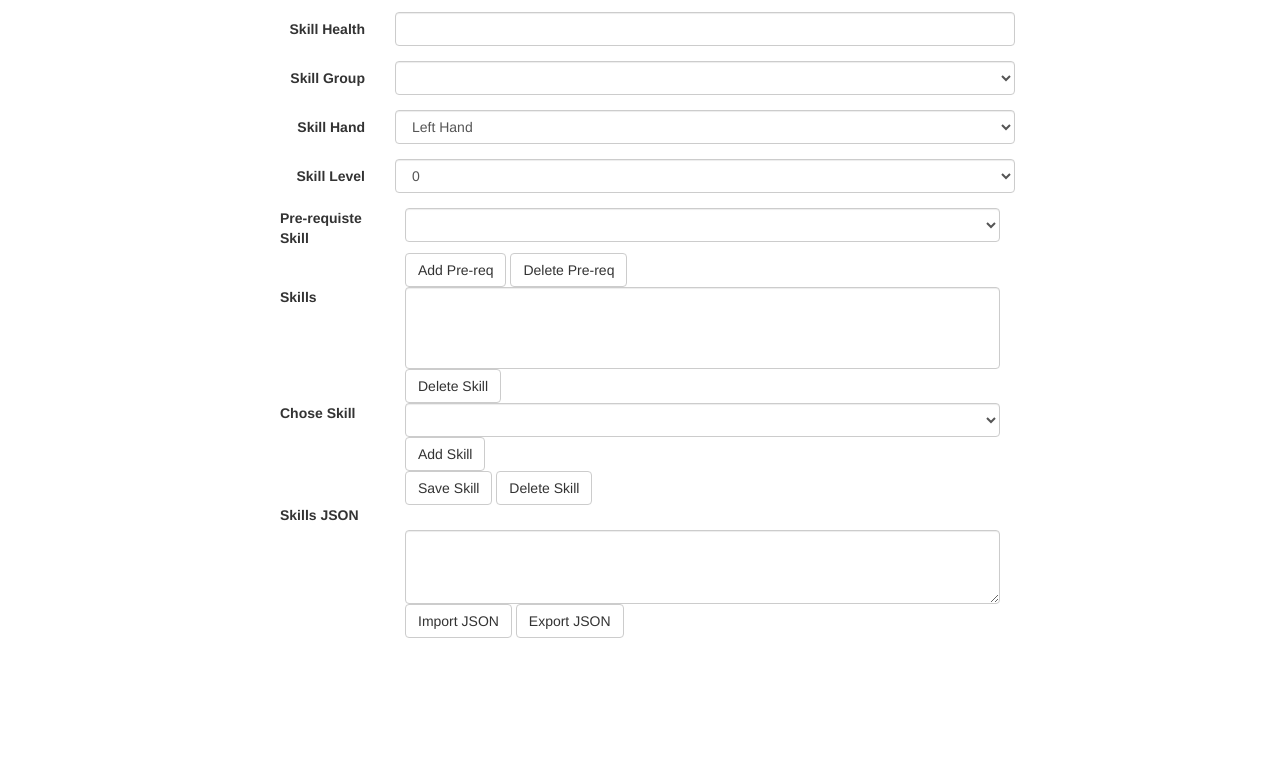
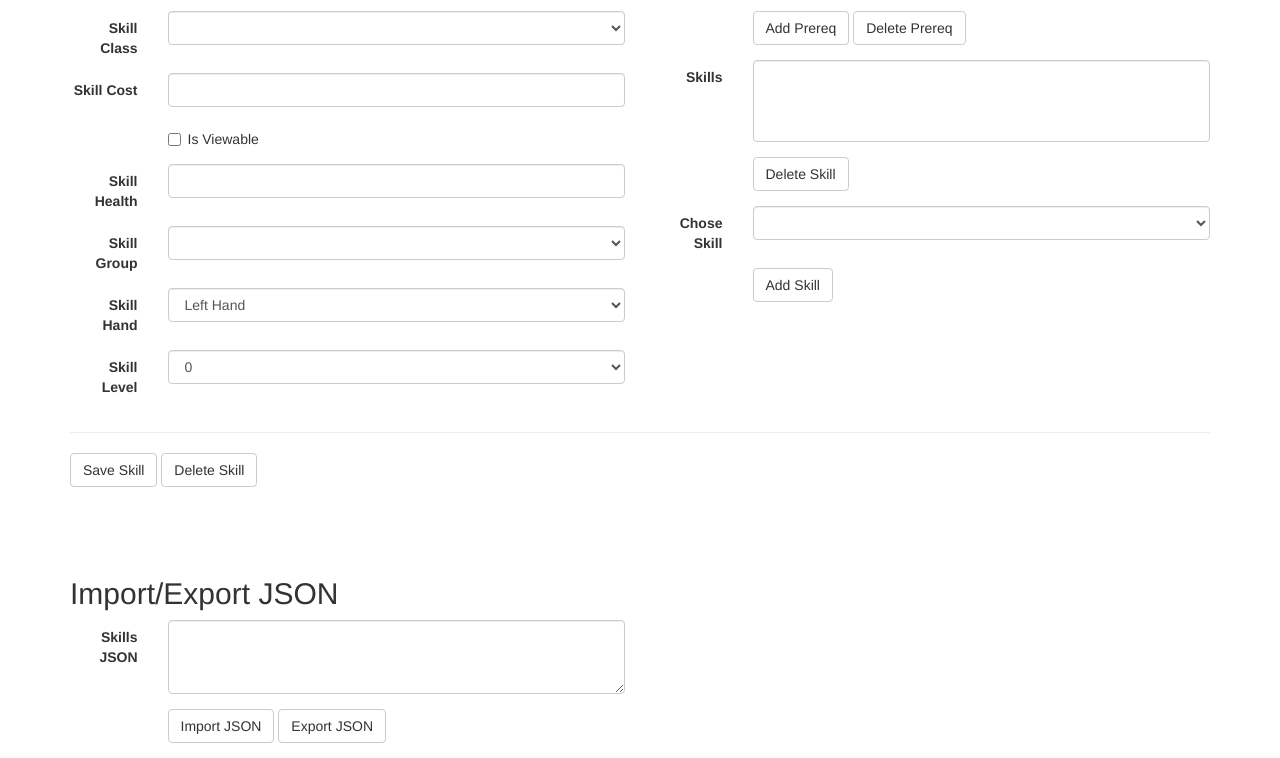
Before and after one commit to zachzeid/crystallize, a plain HTML site: page index.html in a window 1280 px wide. Shown: the part 347-1105 px from the top of the page. Before the commit the page ends 985 px from the top, so only its background shows below. Drawn offline with nearby package versions, Linux system fonts and the light colour scheme.

Commit message:
More changes to layout.

```diff
--- a/index.html
+++ b/index.html
@@ -27,10 +27,11 @@
         </div>
       </div>
     </nav>
-    <div class="container">
+    <div class="container"><!-- Open div container-->
       <div class="row">
-        <div class="col-xs-8 col-xs-offset-2"> <!-- Beginning of main column -->
-          <form class="form-horizontal"> <!-- Beginning of form tag -->
+        <div class="col-xs-12">
+          <h2>Add/Edit Skills</h2>
+          <form class="form-horizontal">
             <div class="form-group"><!-- Begin add skill form group-->
               <label for="skill" class="col-xs-2 control-label">Skill</label>
               <div class="col-xs-10">
@@ -43,6 +44,14 @@
                   <button class="btn btn-default">Add Skill</button>
               </div>
             </div>
+          </form>
+        </div>
+      </div>
+      <div class="row">
+        <div class="col-xs-6"> <!-- Beginning of main column -->
+          <h2>Skill Details</h2>
+          <form class="form-horizontal"> <!-- Beginning of form tag -->
+
 
 
             <div class="form-group"><!-- Begin Skill Name Form  Group-->
@@ -142,13 +151,14 @@
             </div><!-- End Skill Level Dropdown Form Group-->
           </form>
         </div> <!-- End of main column -->
-      </div><!-- End main row-->
 
-      <div class="row"><!-- Begin prereq row -->
-        <div class="col-xs-8 col-xs-offset-2"><!-- Begin prereq col -->
 
+
+        <div class="col-xs-6"><!-- Begin prereq col -->
+          <h2>Skill Prerequistes</h2>
+          <form class="form-horizontal">
             <div class="form-group"><!-- Begin Prereq Skill Dropdown Form Group-->
-            <label for="skill-prereq" class="col-xs-2 control-label">Pre-requiste Skill</label>
+              <label for="skill-prereq" class="col-xs-2 control-label">Prerequiste Skill</label>
               <div class="col-xs-10">
                 <select id="skill-prereq" class="form-control">
                 </select>
@@ -156,8 +166,8 @@
             </div><!-- End Pre-req Skill  Dropdown Form Group-->
             <div class="form-group">
               <div class="col-xs-offset-2 col-xs-10">
-              <button class="btn btn-default">Add Pre-req</button>
-              <button class="btn btn-default">Delete Pre-req</button>
+                <button class="btn btn-default">Add Prereq</button>
+                <button class="btn btn-default">Delete Prereq</button>
               </div>
             </div>
 
@@ -186,48 +196,43 @@
                 <button class="btn btn-default">Add Skill</button>
               </div>
             </div>
+          </form>
 
 
         </div><!-- End prereq col -->
       </div><!-- End prereq row -->
       <div class="row"><!--Begin save/delete row-->
-        <div class="col-xs-8 col-xs-offset-2"><!--Begin save/delete column-->
-          <div class="form-group">
-            <div class="col-xs-offset-2 col-xs-10">
+        <div class="col-xs-12"><!--Begin save/delete column-->
+          <hr>
+
+
                 <button class="btn btn-default">Save Skill</button>
                 <button class="btn btn-default">Delete Skill</button>
-            </div>
-          </div>
+
         </div><!--End save/delete column-->
       </div><!-- End save/delete row-->
 
-      <div class="row">
-        <div class="col-xs-8 col-xs-offset-2">
+      <div class="row" style="margin-top: 5em;"><!-- Begin THIS row-->
+        <div class="col-xs-6"><!-- Begin THIS col-->
+          <h2>Import/Export JSON</h2>
+          <form class="form-horizontal"><!-- Begin JSON form-->
             <div class="form-group"><!-- Begin JSON Area Form Group-->
               <label for="skills-json-area" class="col-xs-2 control-label">Skills JSON</label>
-            <div class="col-xs-offset-2 col-xs-10">
+              <div class="col-xs-10">
                 <textarea class="form-control" rows="3" id="skills-json-area">
-
                 </textarea>
               </div>
             </div><!-- End JSON Area Form Group-->
-        </div>
-      </div>
-
-      <div class="row"><!--Begin import/export row-->
-        <div class="col-xs-8 col-xs-offset-2"><!--Begin import/export column-->
-          <div class="form-group">
+            <div class="form-group"><!--Begin import/export-->
               <div class="col-xs-offset-2 col-xs-10">
                 <button class="btn btn-default">Import JSON</button>
                 <button class="btn btn-default">Export JSON</button>
               </div>
-          </div>
-        </div><!--End import/export column-->
-      </div><!-- End import/export row-->
-
-
-
-    </div>
+            </div><!-- End import/export-->
+          </form><!-- End JSON form-->
+        </div><!-- End this col-->
+      </div><!-- End THIS row -->
+    </div><!-- Close div container-->
 
     <!-- jQuery (necessary for Bootstrap's JavaScript plugins) -->
     <script src="https://ajax.googleapis.com/ajax/libs/jquery/1.12.4/jquery.min.js"></script>
```
Lines whose indentation alone changed are shown as unchanged.
